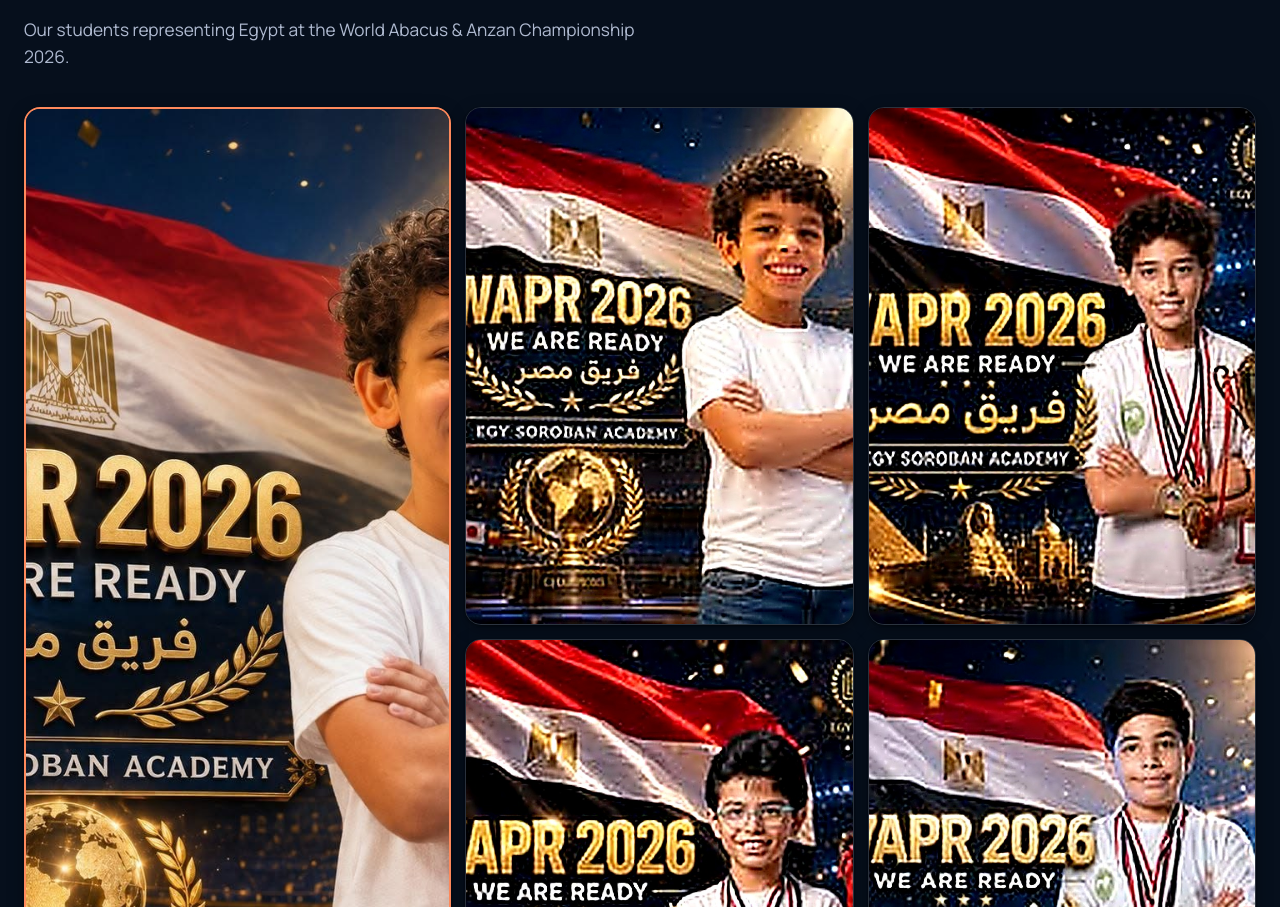
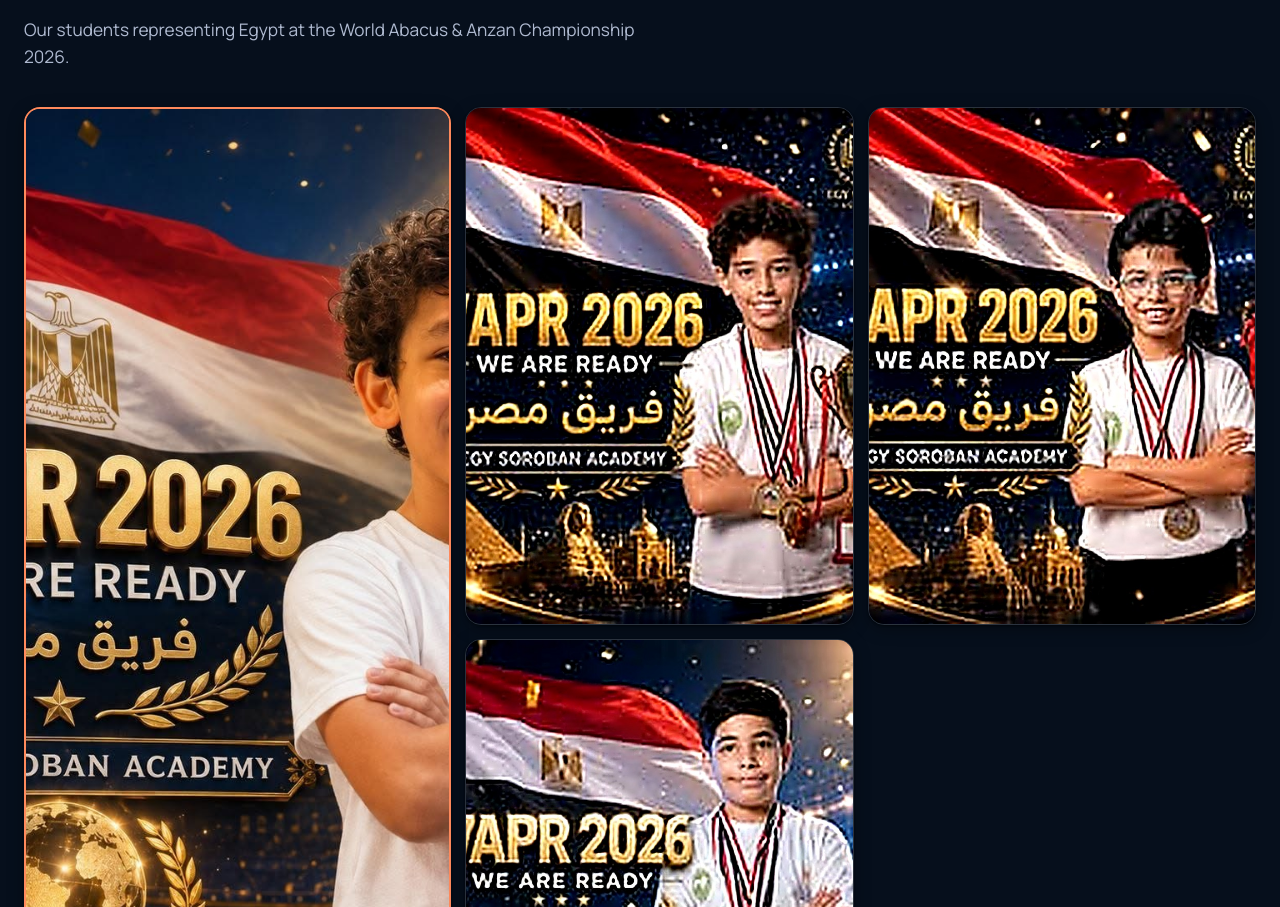
Before and after one commit to Poitivelyenergetic/egysoroban, a plain HTML site: page index.html in a window 1280 px wide. Shown: the part 6249-7156 px from the top of the page. Drawn offline with Linux system fonts and the light colour scheme.

Commit message:
Remove duplicate photo from WAPR section
moment-12.jpg was the same kid/pose as the featured family-05-wapr-promo.jpg photo, just smaller and lower quality — dropped it from the grid.

```diff
--- a/index.html
+++ b/index.html
@@ -432,7 +432,6 @@
                     Anzan Championship 2026.</p>
                 <div class="wapr-grid">
                     <img class="wapr-feature" src="assets/family/family-05-wapr-promo.jpg" alt="EGY Soroban Academy WAPR 2026 team captain" loading="lazy">
-                    <img src="assets/moments/moment-12.jpg?v=2" alt="EGY Soroban Academy WAPR 2026 team member" loading="lazy">
                     <img src="assets/moments/moment-13.jpg?v=2" alt="EGY Soroban Academy WAPR 2026 team member" loading="lazy">
                     <img src="assets/moments/moment-14.jpg?v=2" alt="EGY Soroban Academy WAPR 2026 team member" loading="lazy">
                     <img src="assets/moments/moment-15.jpg?v=2" alt="EGY Soroban Academy WAPR 2026 team member" loading="lazy">
```
